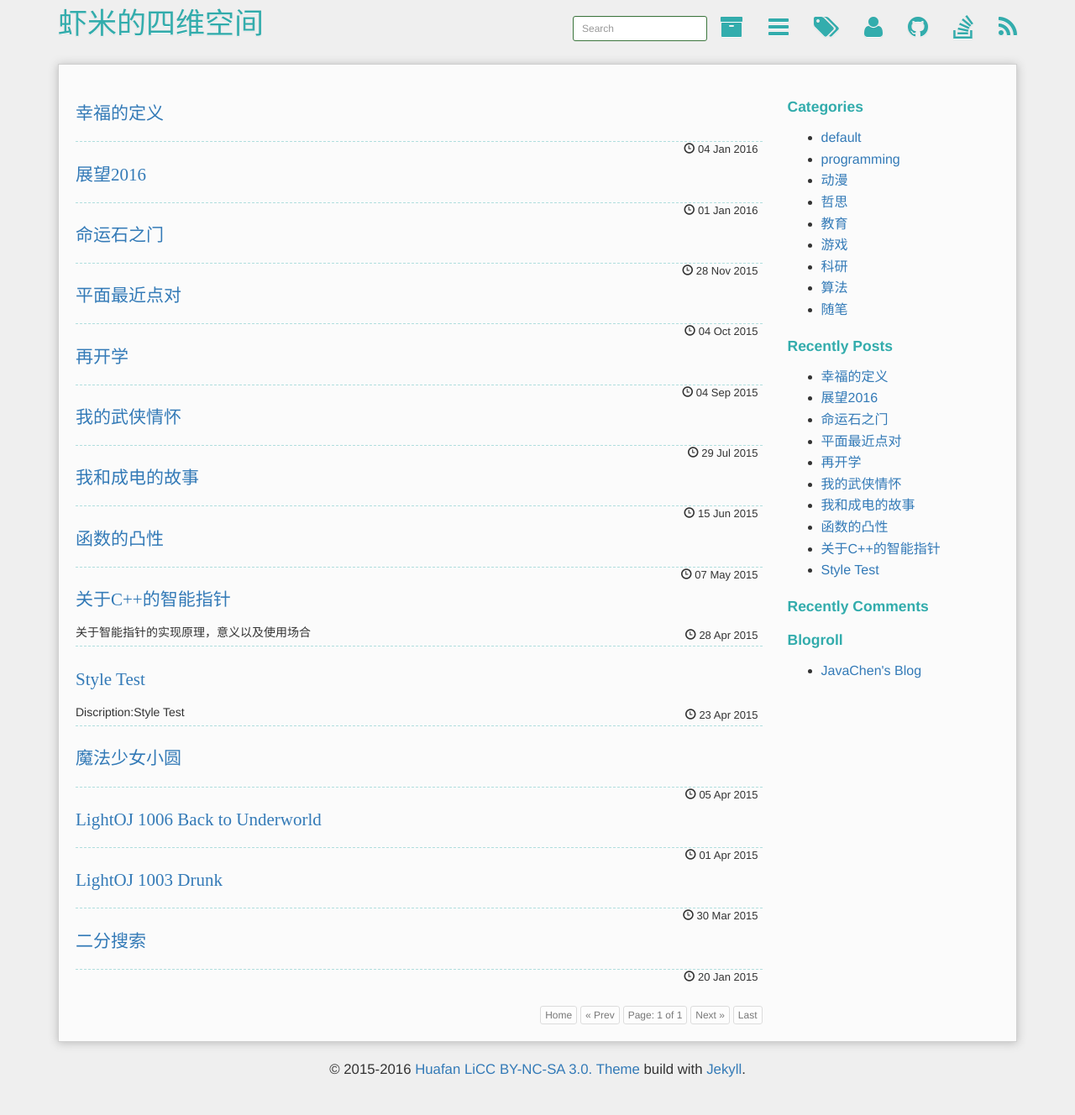
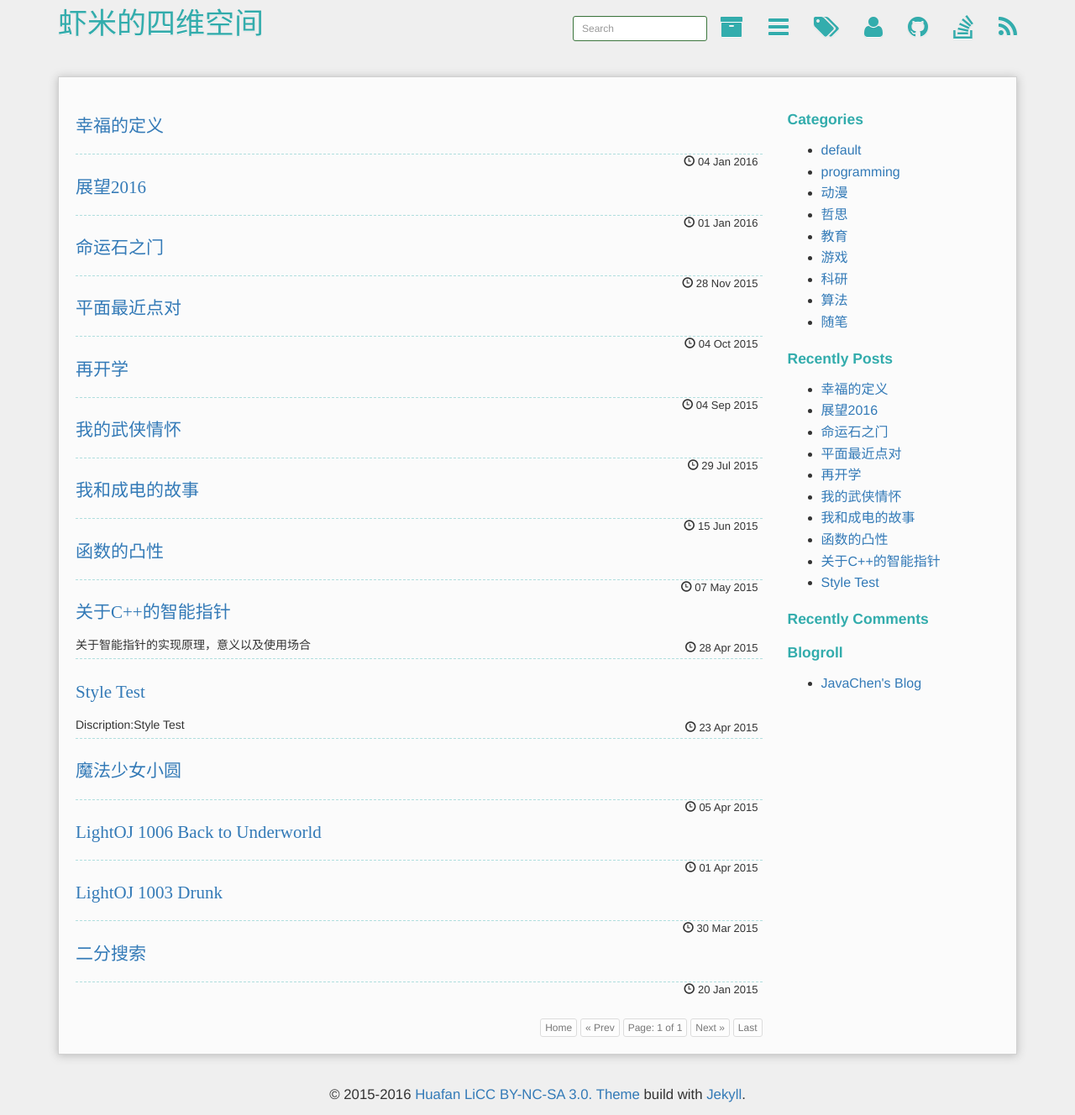
Before and after one commit to mioopoi/mioopoi.github.io, a Jekyll site: the page built from index.html, in a window 1280 px wide. Shown: the whole page at 84% size. Built offline with Jekyll 4.4.1, drawn with Linux system fonts in a browser that asks for light colours; Markdown is read by kramdown in place of the engine named in the settings; the list of posts is cut into pages by our own code; comment, search, counter and statistics services are not loaded; before the commit the page ends 1298 px from its top, so only the background shows below that.

Commit message:
change style.css .wrapper margin from 20px to 35px

```diff
--- a/assets/css/style.css
+++ b/assets/css/style.css
@@ -124,7 +124,7 @@ blockquote p{margin:15px 0; color: #999999}
 	box-shadow:0 1px 10px rgba(170,170,170,0.8);
 	background:rgba(253,253,253,0.9);
 	padding:20px 20px 20px 20px;
-	margin:20px 0;
+	margin:35px 0;
 }
 
 .wrapper a {
```
